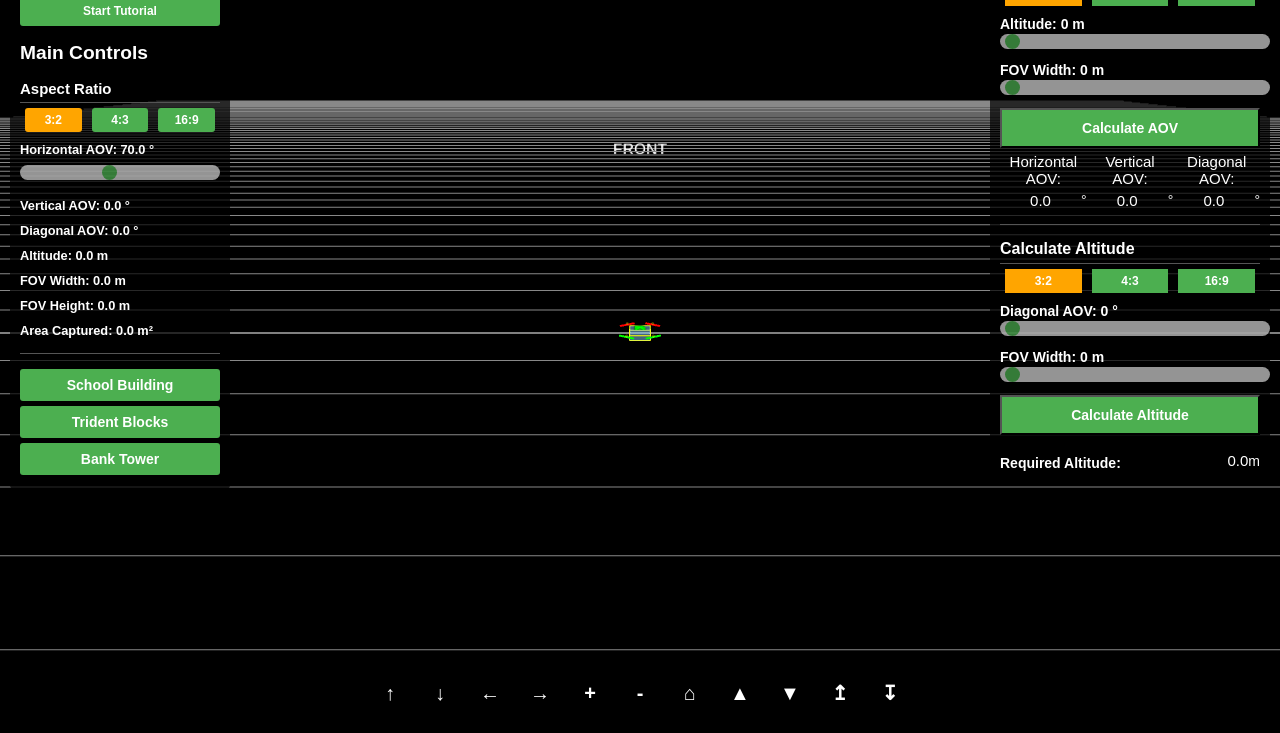
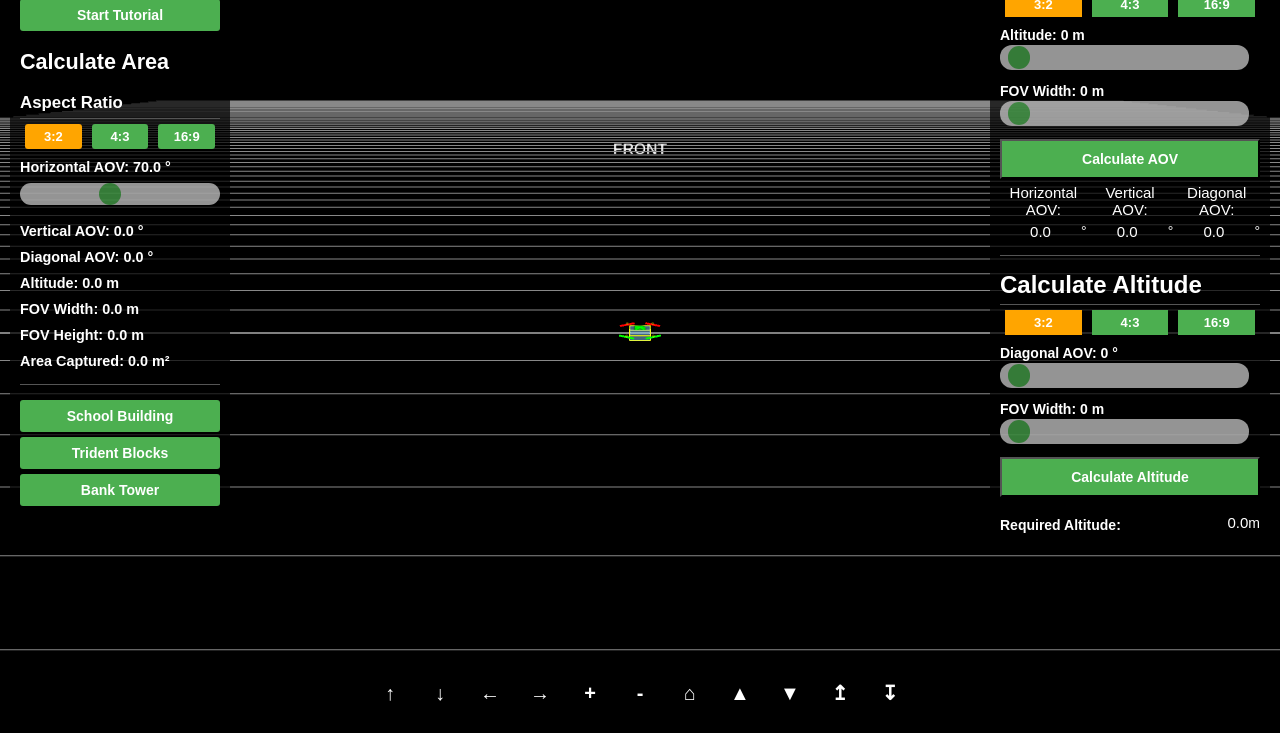
Before and after one commit to STEMedry/AIREA, a plain HTML site: page 04_AOV.html in a window 1280 px wide. Shown: the part 67-800 px from the top of the page. Drawn offline with nearby package versions, Linux system fonts and the light colour scheme; animation ran at ten frames a second.

Commit message:
Update 04_AOV.html

```diff
--- a/04_AOV.html
+++ b/04_AOV.html
@@ -1,7 +1,7 @@
 <!DOCTYPE html>
 <html>
 <head>
-<title>Dronography Angle of View (AOV) Simulation</title>
+<title>Drone Camera Angle of View (AOV) Simulation</title>
 <style>
     body {
         margin: 0;
@@ -31,14 +31,14 @@
 
     #title h1 {
         margin: 0;
-        font-size: 20px;
+        font-size: 32px;
     }
 
     /* Style for Language Toggle and Start Tutorial Buttons */
     #languageToggle, #startTutorial {
       margin-bottom: 10px;
       padding: 5px 10px;
-      font-size: 12px;
+      font-size: 14px;
       cursor: pointer;
       background: #4CAF50;
       border: none;
@@ -54,7 +54,7 @@
 
     /* Controls Panel Styling */
     #controls {
-        font-size: 0.8rem;
+        font-size: 0.9rem;
         position: fixed;
         top: 10px;
         left: 10px;
@@ -101,7 +101,7 @@
     }
 
     #additionalControls h3 {
-        font-size: 16px;
+        font-size: 24px;
         margin: 0px 0 5px;
     }
 
@@ -111,9 +111,9 @@
     }
 
     #additionalControls input[type="range"] {
-        width: 100%;
-        height: 5px;
-        padding: 5px;
+        width: 90%;
+        height: 10px; /* Increased height by 1.5x from 15px */
+        padding: 7.5px; /* Increased padding proportionally */
         margin: 2px 0 8px;
         font-size: 12px;
     }
@@ -153,6 +153,7 @@
         #additionalControls button {
             font-size: 12px;
             padding: 5px;
+            height: 22.5px; /* Maintain increased height on smaller screens */
         }
     }
 
@@ -189,7 +190,7 @@
     input[type="range"] {
         -webkit-appearance: none;
         width: 100%;
-        height: 15px;
+        height: 22.5px; /* Increased height by 1.5x from 15px */
         background: #d3d3d3;
         outline: none;
         opacity: 0.7;
@@ -201,16 +202,16 @@
     input[type="range"]::-webkit-slider-thumb {
         -webkit-appearance: none;
         appearance: none;
-        width: 15px;
-        height: 15px;
+        width: 22.5px; /* Increased size by 1.5x from 15px */
+        height: 22.5px; /* Increased size by 1.5x from 15px */
         background: #4CAF50;
         cursor: pointer;
         border-radius: 50%;
     }
 
     input[type="range"]::-moz-range-thumb {
-        width: 35px;
-        height: 35px;
+        width: 52.5px; /* Increased size by 1.5x from 35px */
+        height: 52.5px; /* Increased size by 1.5x from 35px */
         background: #4CAF50;
         cursor: pointer;
         border-radius: 50%;
@@ -255,7 +256,7 @@
         flex: 1;
         margin: 0 5px;
         padding: 5px;
-        font-size: 12px;
+        font-size: 13px; /* Increased font size by 1.1x from 12px */
         background-color: #4CAF50; /* Default green color */
         color: white;
         border: none;
@@ -378,6 +379,7 @@
     box-sizing: border-box;
     display: none;
     transition: all 0.3s ease;
+    background: transparent;
 }
 
     #tutorialOverlay.active {
@@ -455,7 +457,7 @@
         <!-- Start Tutorial Button -->
         <button id="startTutorial" data-i18n="Start Tutorial" data-i18n-zh="開始教程">Start Tutorial</button>
 
-        <h2 data-i18n="Main Controls" data-i18n-zh="主要控制">Main Controls</h2>
+        <h2 data-i18n="Calculate Area" data-i18n-zh="計算面積">Calculate Area</h2>
 
         <h3 data-i18n="Aspect Ratio" data-i18n-zh="畫幅比例">Aspect Ratio</h3>
         <div class="aspectRatioButtons">
@@ -2371,7 +2373,7 @@ languageToggle.addEventListener('click', () => {
 
     // Function to get translation based on current language
     function getTranslation(en, zh) {
-        return languageToggle.textContent === '繁體中文' ? zh : en;
+        return languageToggle.textContent === '繁體中文' ? en : zh;
     }
 
     // Tutorial Functionality
@@ -2460,7 +2462,6 @@ function updateLanguageText() {
         }
     });
 }
-
 
 
 function highlightCurrentStep() {
```
